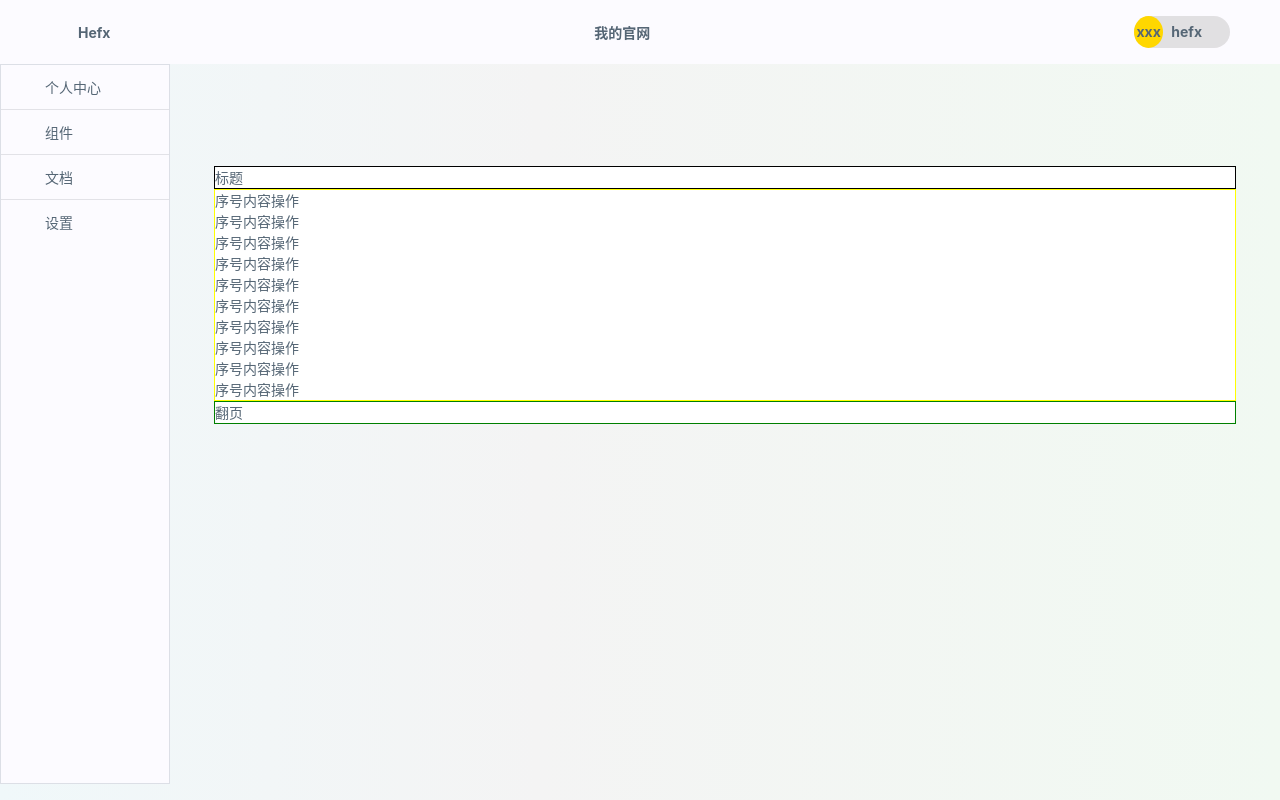
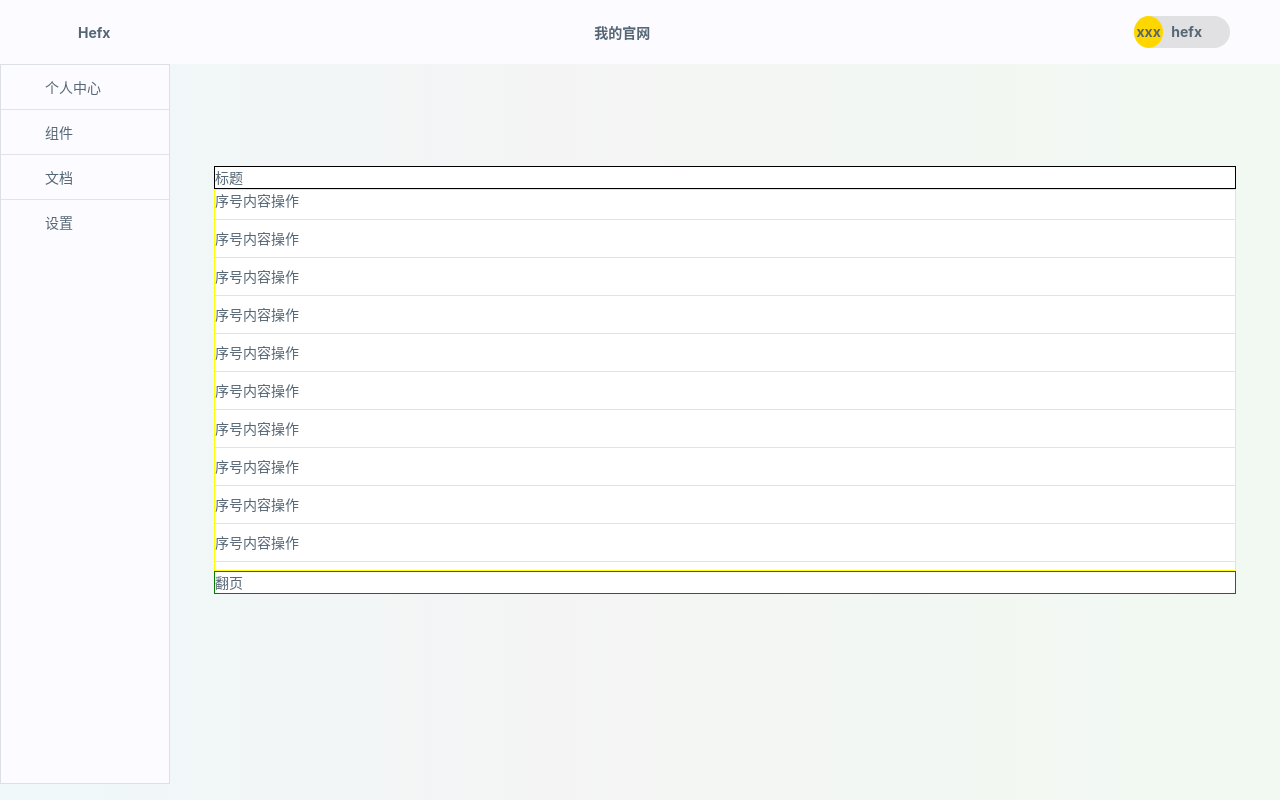
Before and after one commit to Hefeixiong/reactUI, a React (Create React App) app: page /doc/notes in a window 1280 px wide. Built offline with nearby package versions, Linux system fonts and the light colour scheme.

Commit message:
add divider component

```diff
--- /dev/null
+++ b/src/components/divider/index.scss
@@ -0,0 +1,6 @@
+.divider {
+  background: #e2e2e7;
+  height: 1px;
+  width: 100%;
+  margin: 8px 0;
+}
--- /dev/null
+++ b/src/components/divider/index.tsx
@@ -0,0 +1,8 @@
+import React from "react";
+import "./index.scss";
+
+function Divider() {
+  return <div className="divider"></div>;
+}
+
+export default Divider;
--- a/src/views/notes/index.scss
+++ b/src/views/notes/index.scss
@@ -14,7 +14,7 @@
   > .table-content{
     border: 1px solid yellow;
 
-    > li {
+    > li > div {
       display: flex;
     }
 
--- a/src/views/notes/index.tsx
+++ b/src/views/notes/index.tsx
@@ -1,4 +1,5 @@
 import React from "react";
+import Divider from "../../components/divider";
 import "./index.scss";
 
 function Notes() {
@@ -9,9 +10,12 @@ function Notes() {
       <div className="table-content">
         {tableMap.map((item) => (
           <li key={item}>
-            <div>序号</div>
-            <div>内容</div>
-            <div>操作</div>
+            <div>
+              <div>序号</div>
+              <div>内容</div>
+              <div>操作</div>
+            </div>
+            <Divider />
           </li>
         ))}
       </div>
```
